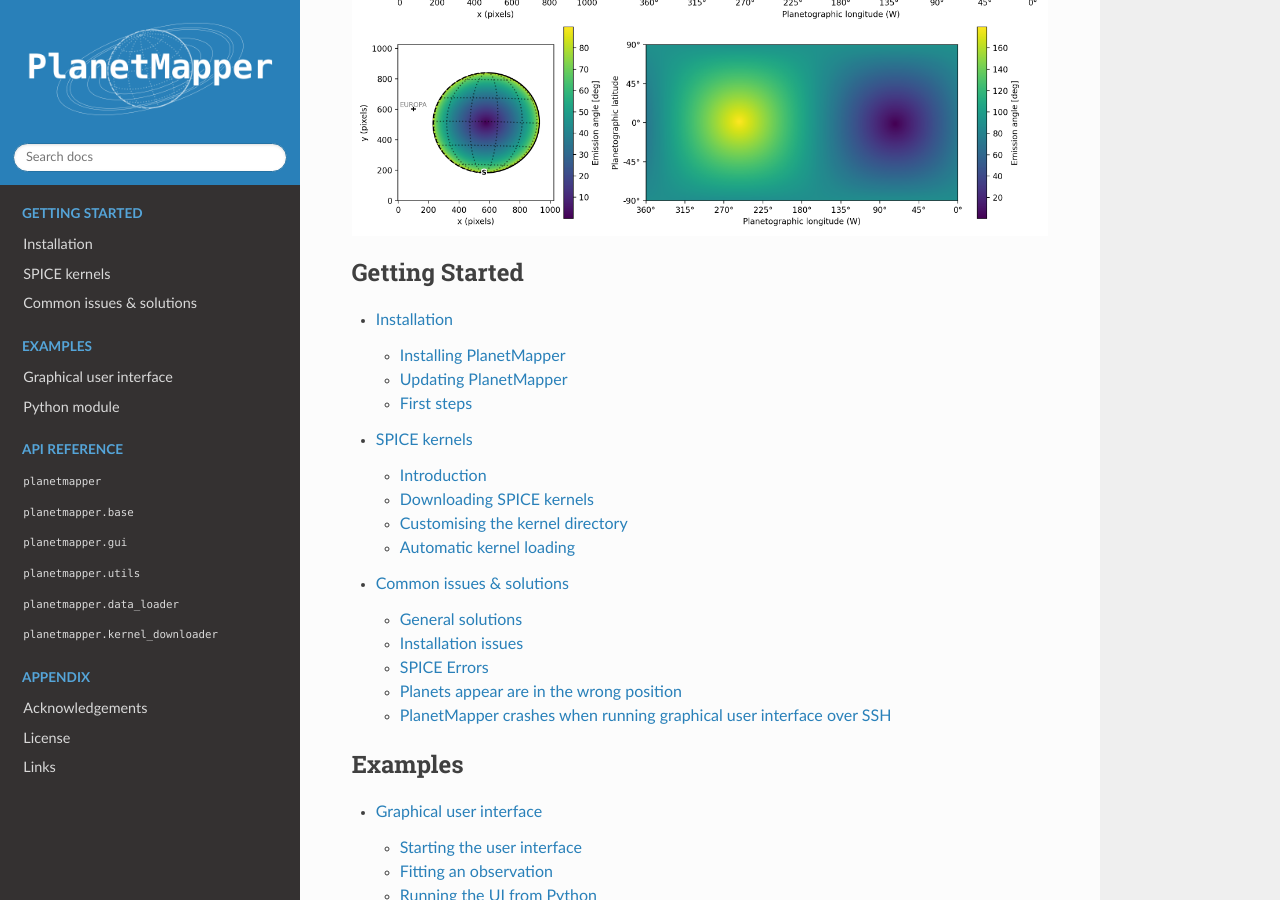
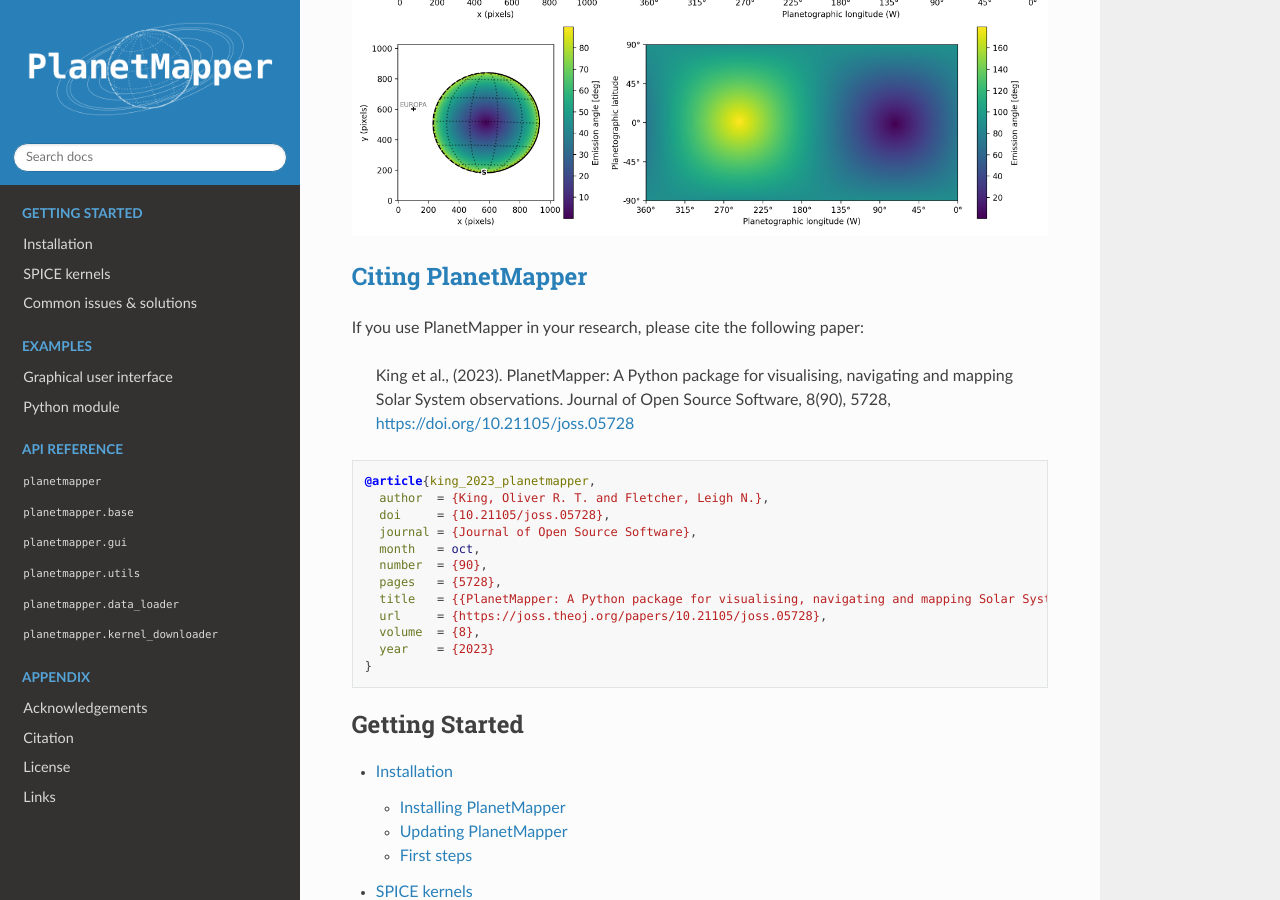
Before and after one commit to ortk95/planetmapper, a Sphinx documentation site: the page built from docs/index.rst, in a window 1280 px wide and 900 px high, scrolled down 1786 px. Built offline with Sphinx 7.4.7 and the Read the Docs theme 2.0.0, drawn with Linux system fonts in a browser that asks for light colours; the version number could not be read and is left out; some of the changed text lies outside the part shown.

Commit message:
Adding citations to documentation pages

```diff
--- a/docs/index.rst
+++ b/docs/index.rst
@@ -34,6 +34,28 @@ Key features
     :alt: Plot of a mapped Jupiter observation
 
 
+:ref:`Citing PlanetMapper <citation>`
+=====================================
+If you use PlanetMapper in your research, please cite the following paper:
+
+   King et al., (2023). PlanetMapper: A Python package for visualising, navigating and mapping Solar System observations. Journal of Open Source Software, 8(90), 5728, https://doi.org/10.21105/joss.05728
+
+.. code-block:: bibtex
+
+   @article{king_2023_planetmapper,
+     author  = {King, Oliver R. T. and Fletcher, Leigh N.},
+     doi     = {10.21105/joss.05728},
+     journal = {Journal of Open Source Software},
+     month   = oct,
+     number  = {90},
+     pages   = {5728},
+     title   = {{PlanetMapper: A Python package for visualising, navigating and mapping Solar System observations}},
+     url     = {https://joss.theoj.org/papers/10.21105/joss.05728},
+     volume  = {8},
+     year    = {2023}
+   }
+
+
 .. toctree::
    :maxdepth: 2
    :caption: Getting Started
@@ -67,5 +89,6 @@ Key features
 
    default_backplanes
    credits
+   citation
    license
    links
--- a/docs/links.rst
+++ b/docs/links.rst
@@ -14,3 +14,5 @@ Links
 - `Documentation <https://planetmapper.readthedocs.io/en/latest/>`__
 
 - `PyPI page <https://pypi.org/project/planetmapper/>`__
+
+- `Journal of Open Source Software paper <https://joss.theoj.org/papers/10.21105/joss.05728>`__
```
Also changed, not shown: docs/citation.rst (added, +34 -0 lines), 1 other file.
